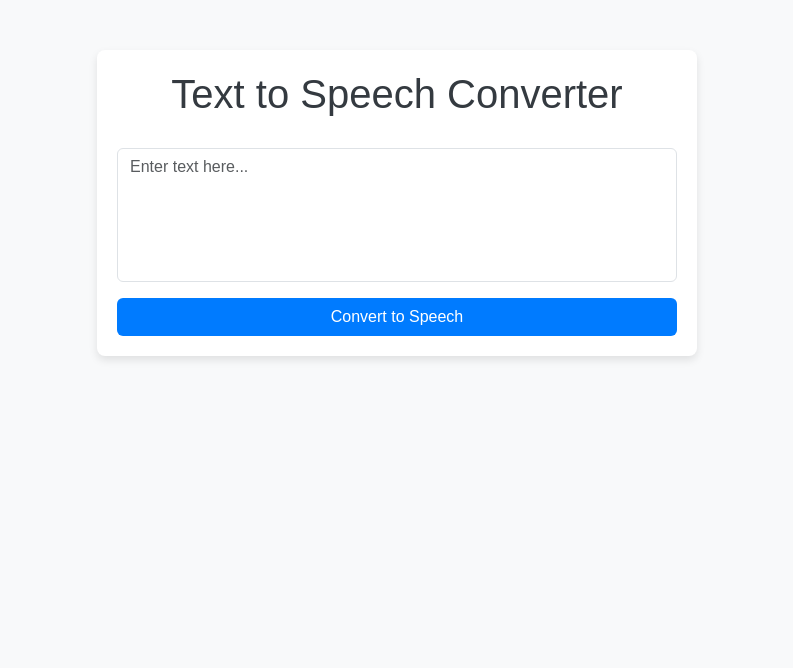
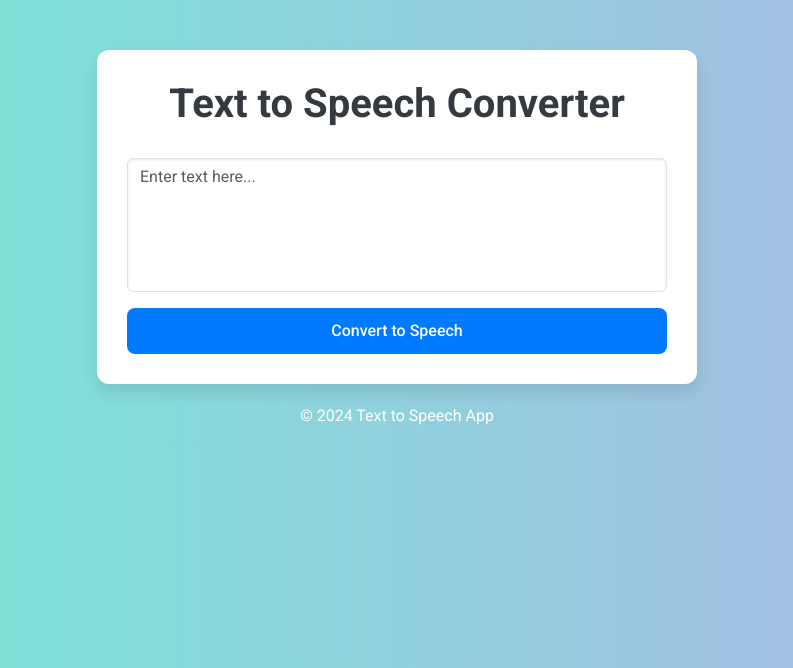
Before and after one commit to ArttyLists/TextToSpeechApp, a Flask app: page / in a window 1280 px wide. Shown: the top 668 px of the page, without its empty margins (243-1036 px from the left). Run offline with Flask 3, Linux system fonts and the light colour scheme.

Commit message:
Disabled debug mode in production and enhanced UI

```diff
--- a/app.py
+++ b/app.py
@@ -42,4 +42,5 @@ def download_audio():
         return redirect(url_for('index'))
 
 if __name__ == '__main__':
-    app.run(host='0.0.0.0', port=os.getenv('PORT', 5000), debug=True)
+    # Check if running in production environment
+    app.run(host='0.0.0.0', port=os.getenv('PORT', 5000), debug=os.getenv('FLASK_DEBUG', False))
--- a/templates/index.html
+++ b/templates/index.html
@@ -8,38 +8,55 @@
     <!-- Bootstrap CSS -->
     <link href="https://cdn.jsdelivr.net/npm/bootstrap@5.3.0-alpha1/dist/css/bootstrap.min.css" rel="stylesheet" integrity="sha384-KyZXEAg3QhqLMpG8r+8fhAXLRZ2la3f5K3pDI5I5kIcKp0Kq2Pp7r/CVf+bW7X8e" crossorigin="anonymous">
 
+    <!-- Google Fonts -->
+    <link rel="stylesheet" href="https://fonts.googleapis.com/css2?family=Roboto:wght@400;500;700&display=swap">
+
     <!-- Custom CSS -->
     <style>
         body {
-            background-color: #f8f9fa;
-            font-family: 'Arial', sans-serif;
+            background: linear-gradient(to right, #74ebd5, #ACB6E5);
+            font-family: 'Roboto', sans-serif;
             padding-top: 50px;
         }
         .container {
             max-width: 600px;
             margin: 0 auto;
             background-color: white;
-            padding: 20px;
-            border-radius: 8px;
-            box-shadow: 0 4px 8px rgba(0,0,0,0.1);
+            padding: 30px;
+            border-radius: 12px;
+            box-shadow: 0 8px 16px rgba(0,0,0,0.1);
         }
         h1 {
             text-align: center;
             color: #343a40;
+            font-weight: 700;
             margin-bottom: 30px;
         }
         textarea {
             resize: none;
+            border-radius: 8px;
+            box-shadow: inset 0 1px 3px rgba(0, 0, 0, 0.1);
         }
         .btn-custom {
             background-color: #007bff;
             color: white;
+            border-radius: 8px;
+            padding: 10px;
+            font-weight: 500;
         }
         .btn-custom:hover {
             background-color: #0056b3;
         }
-        .messages {
-            margin-bottom: 20px;
+        .btn-success {
+            border-radius: 8px;
+        }
+        .alert {
+            border-radius: 8px;
+        }
+        footer {
+            text-align: center;
+            margin-top: 20px;
+            color: #fff;
         }
     </style>
 </head>
@@ -78,6 +95,11 @@
         {% endif %}
     </div>
 
+    <!-- Footer -->
+    <footer>
+        <p>&copy; 2024 Text to Speech App</p>
+    </footer>
+
     <!-- Bootstrap JS and dependencies -->
     <script src="https://cdn.jsdelivr.net/npm/bootstrap@5.3.0-alpha1/dist/js/bootstrap.bundle.min.js" integrity="sha384-w76AOS7fQQ5Rt0FSrDsVc4NV7gktsNOcwS3LA+z8b94qPEbCk+vSTPVR06v3HbO" crossorigin="anonymous"></script>
 
```
